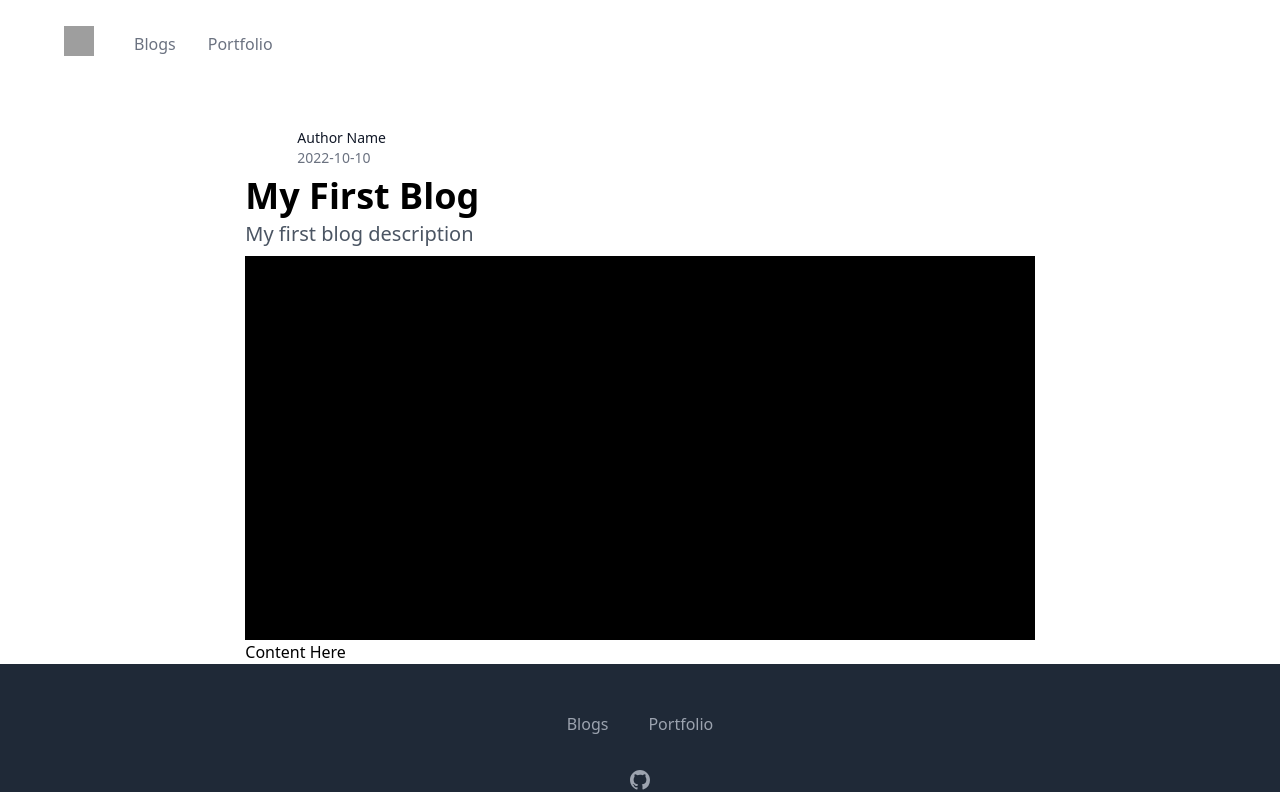
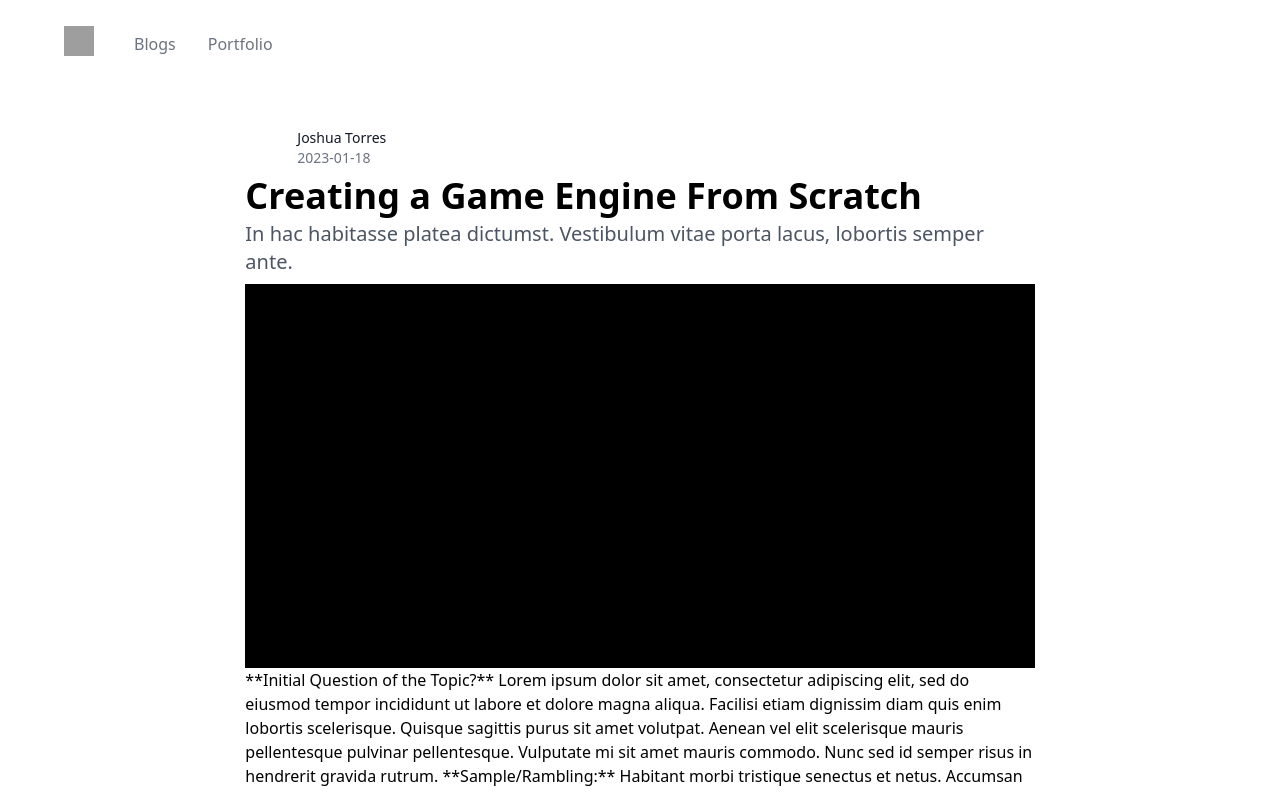
Before and after one commit to devtaku1/personal-app, a Next.js app: page /blogs/creating-a-game-engine-from-scratch in a window 1280 px wide. Shown: the top 792 px of the page. Built offline with nearby package versions, Linux system fonts and the light colour scheme; grey boxes are pictures that could not be loaded.

Commit message:
feat: get blog by slug

```diff
--- a/components/layout/page/index.tsx
+++ b/components/layout/page/index.tsx
@@ -7,7 +7,7 @@ const PageLayout: FunctionComponent<PropsWithChildren> = ({ children }) => {
     <>
       <div className='px-4 mx-auto space-y-8 max-w-7xl sm:px-6 lg:px-8'>
         <Head>
-          <title>Portfolio - Filip Jerga</title>
+          <title>Portfolio - Joshua Torres</title>
           <meta name='description' content='Generated by create next app' />
           <link rel='icon' href='/favicon.ico' />
         </Head>
--- a/lib/blogs.ts
+++ b/lib/blogs.ts
@@ -8,10 +8,19 @@ const getBlogFileNames = () => {
   return getFileNames(BLOG_DIR);
 };
 
+const getBlogsSlugs = () => {
+  return getBlogFileNames().map((fileName) => fileName.replace(/\.md$/, ''));
+};
+
 const getBlog = (fileName: string) => {
   const blog = getItemInPath(join(BLOG_DIR, fileName)) as Blog;
   blog.slug = fileName.replace(/.md$/, '');
   return blog;
+};
+
+const getBlogBySlug = (slug: string) => {
+  const fileName = slug + '.md';
+  return getBlog(fileName);
 };
 
 const getBlogs = (): Blog[] => {
@@ -19,4 +28,4 @@ const getBlogs = (): Blog[] => {
   return getAllItems(names, getBlog) as Blog[];
 };
 
-export { getBlogFileNames, getBlog, getBlogs };
+export { getBlogFileNames, getBlog, getBlogs, getBlogsSlugs, getBlogBySlug };
--- a/pages/blogs/[slug].tsx
+++ b/pages/blogs/[slug].tsx
@@ -1,7 +1,13 @@
 import { NextPage } from 'next/types';
 import { PageLayout } from '@components/layout';
+import { getBlogBySlug, getBlogsSlugs } from '@lib/blogs';
+import { Blog } from '@interfaces/Blog';
 
-const BlogDetail: NextPage = () => {
+type Props = {
+  blog: Blog;
+};
+
+const BlogDetail: NextPage<Props> = ({ blog }) => {
   return (
     <>
       <PageLayout>
@@ -27,19 +33,19 @@ const BlogDetail: NextPage = () => {
                 <div className='ml-3'>
                   <p className='text-sm font-medium text-gray-900 !mb-0'>
                     <a href='#' className='hover:underline'>
-                      Author Name
+                      {blog.author}
                     </a>
                   </p>
                   <div className='flex space-x-1 text-sm text-gray-500'>
-                    <time dateTime='{date}'>2022-10-10</time>
+                    <time dateTime='{date}'>{blog.date}</time>
                   </div>
                 </div>
               </div>
               <div className='flex self-end'>{/* Social Links Here */}</div>
             </div>
-            <h1 className='mb-1 text-4xl font-bold'>My First Blog</h1>
+            <h1 className='mb-1 text-4xl font-bold'>{blog.title}</h1>
             <h2 className='mb-2 text-xl text-gray-600 blog-detail-header-subtitle'>
-              My first blog description
+              {blog.description}
             </h2>
             <div className='relative w-full mx-auto bg-black h-96'>
               {/* <Image
@@ -52,7 +58,7 @@ const BlogDetail: NextPage = () => {
           {/* Blog Header Ends */}
           <article className='prose lg:prose-lg markdown-image-50'>
             {/* Blog Content Here */}
-            Content Here
+            {blog.content}
           </article>
         </div>
       </PageLayout>
@@ -60,4 +66,18 @@ const BlogDetail: NextPage = () => {
   );
 };
 
+export const getStaticProps = (context: any) => {
+  const { slug } = context.params;
+  const blog = getBlogBySlug(slug);
+
+  return { props: { blog } };
+};
+
+export const getStaticPaths = () => {
+  const slugs = getBlogsSlugs();
+  const paths = slugs.map((slug) => ({ params: { slug } }));
+
+  return { paths, fallback: false };
+};
+
 export default BlogDetail;
```
